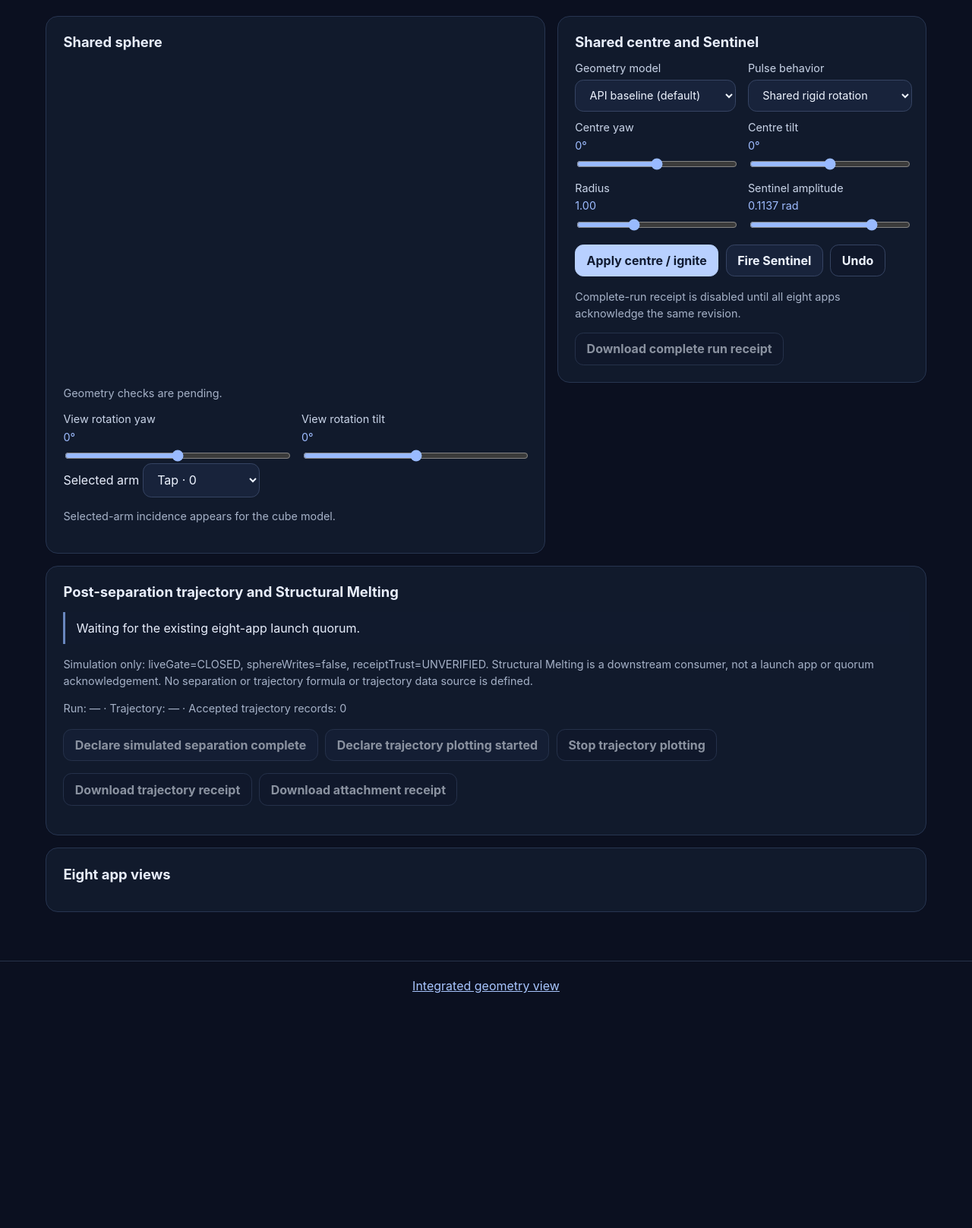
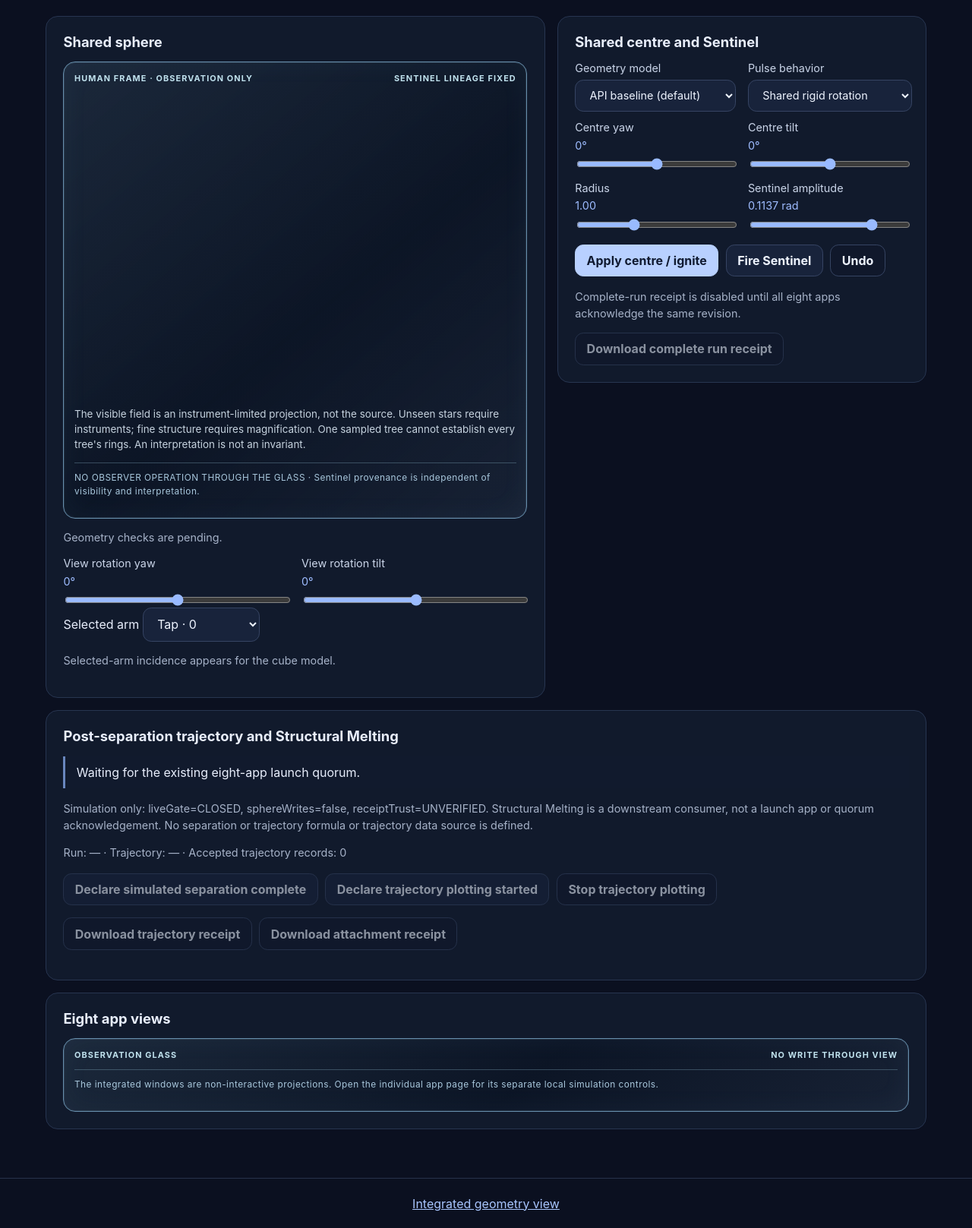
Before and after one commit to harleycameron-rgb/Tentacled-sphere, a plain HTML site: page index.html in a window 1280 px wide. Shown: the part 353-1970 px from the top of the page at 76% size. Before the commit the page ends 1683 px from the top, so only its background shows below. Drawn offline with Linux system fonts and the light colour scheme; no server answers.

Commit message:
build(web): add passive observation glass to generated pages

```diff
--- a/index.html
+++ b/index.html
@@ -38,8 +38,13 @@
         <div class="layout">
           <section class="card">
             <h2>Shared sphere</h2>
-            <div class="sphere-wrap">
-              <svg id="sphere" viewBox="0 0 420 360" role="img" aria-label="Eight geometry arms and six dual reference ports"></svg>
+            <div class="human-observation-glass" role="group" aria-label="Read-only human observation window. No operations through this surface.">
+              <div class="glass-heading"><span>HUMAN FRAME · OBSERVATION ONLY</span><span>SENTINEL LINEAGE FIXED</span></div>
+              <div class="sphere-wrap">
+                <svg id="sphere" viewBox="0 0 420 360" role="img" aria-label="Read-only projection: eight geometry arms and six reference ports. Not an operation on the source."></svg>
+              </div>
+              <p class="glass-caption">The visible field is an instrument-limited projection, not the source. Unseen stars require instruments; fine structure requires magnification. One sampled tree cannot establish every tree's rings. An interpretation is not an invariant.</p>
+              <p class="glass-boundary">NO OBSERVER OPERATION THROUGH THE GLASS · Sentinel provenance is independent of visibility and interpretation.</p>
             </div>
             <p id="geometry-report" class="muted">Geometry checks are pending.</p>
             <div class="control-grid">
@@ -118,7 +123,11 @@
         <section class="card">
           <h2>Eight app views</h2>
           <div id="app-tabs" class="app-tabs"></div>
-          <div id="app-frames"></div>
+          <div class="human-observation-glass" role="group" aria-label="Read-only integrated app windows">
+            <div class="glass-heading"><span>OBSERVATION GLASS</span><span>NO WRITE THROUGH VIEW</span></div>
+            <div id="app-frames" inert></div>
+            <p class="glass-boundary">The integrated windows are non-interactive projections. Open the individual app page for its separate local simulation controls.</p>
+          </div>
         </section>
       </section>
       <section class="intro">
```
